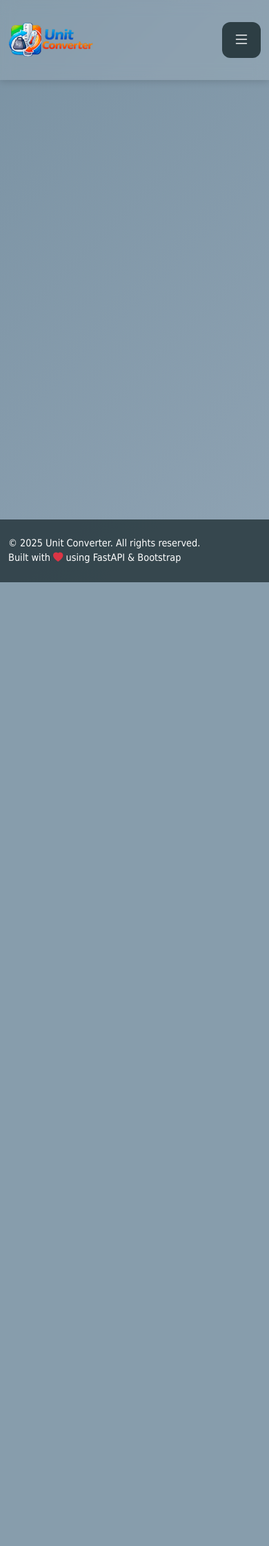
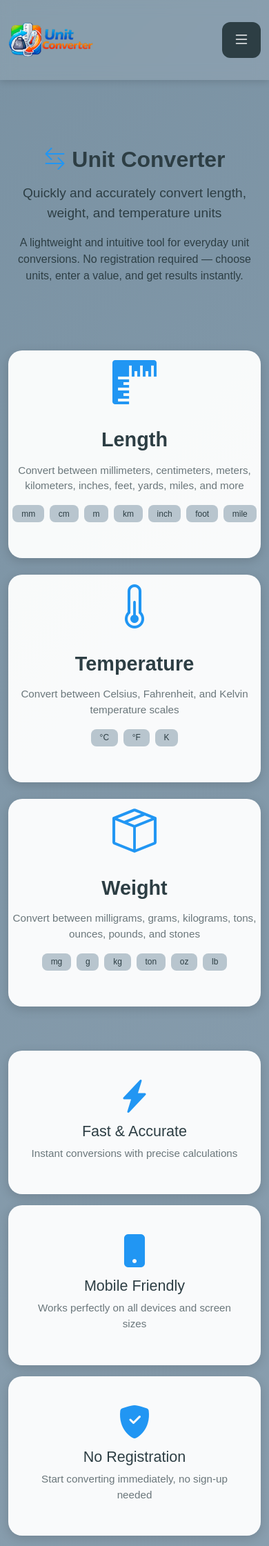
Before and after one commit to kif1r4ek/UnitConverter, a FastAPI app: page / in a window 390 px wide. Shown: the top 2241 px of the page at 69% size. Before the commit the page ends 844 px from the top, so only its background shows below. Run offline with FastAPI, Linux system fonts and the light colour scheme.

Commit message:
Redesign homepage and update navigation structure
Replaced the index page with a new homepage featuring hero, converter cards, features, and usage instructions. Added a dedicated home.css for homepage styling. Updated base.html footer and script blocks, improved mobile menu JS, and fixed a font typo in styles.css. Changed the root route to render index.html instead of base.html. Removed placeholder content from length, weight, and temperature templates.

```diff
--- a/app/controllers/pages/controller_pages.py
+++ b/app/controllers/pages/controller_pages.py
@@ -8,6 +8,6 @@ router = APIRouter(
 @router.get("/")
 async def get_index(request: Request):
     return templates.TemplateResponse(
-        "base.html",
+        "index.html",
         {"request": request, "title": "Главная страница"}
     )
--- /dev/null
+++ b/app/views/static/css/home.css
@@ -0,0 +1,210 @@
+.hero-section {
+	padding: 3rem 0;
+	margin-bottom: 2rem;
+}
+
+.hero-content {
+	max-width: 800px;
+	margin: 0 auto;
+}
+
+.hero-title {
+	font-size: 3rem;
+	font-weight: 700;
+	color: var(--text-dark);
+	margin-bottom: 1rem;
+}
+
+.hero-title i {
+	color: var(--accent-blue);
+}
+
+.hero-subtitle {
+	font-size: 1.5rem;
+	color: var(--text-dark);
+	margin-bottom: 1rem;
+	font-weight: 500;
+}
+
+/* Converter Cards */
+.converter-cards {
+	margin-bottom: 3rem;
+}
+
+.converter-card {
+	background: rgba(255, 255, 255, 0.95);
+	border: none;
+	border-radius: var(--radius-lg);
+	box-shadow: 0 4px 15px var(--shadow);
+	transition: all 0.3s ease;
+	text-decoration: none;
+	color: inherit;
+	display: block;
+	width: 100%;
+}
+
+.converter-card:hover {
+	transform: translateY(-10px);
+	box-shadow: 0 8px 30px rgba(0, 0, 0, 0.2);
+}
+
+.card-icon {
+	font-size: 4rem;
+	color: var(--accent-blue);
+	margin-bottom: 1rem;
+	transition: all 0.3s ease;
+}
+
+.converter-card:hover .card-icon {
+	transform: scale(1.1);
+	color: var(--accent-orange);
+}
+
+.card-title {
+	font-size: 1.8rem;
+	font-weight: 600;
+	margin-bottom: 1rem;
+	color: var(--text-dark);
+}
+
+.card-description {
+	color: rgba(45, 62, 68, 0.7);
+	margin-bottom: 1rem;
+	font-size: 0.95rem;
+	line-height: 1.5;
+}
+
+.card-examples {
+	display: flex;
+	flex-wrap: wrap;
+	gap: 0.5rem;
+	justify-content: center;
+	margin-bottom: 1rem;
+}
+
+.card-examples .badge {
+	background: var(--input-bg);
+	color: var(--text-dark);
+	font-weight: 500;
+	padding: 0.4rem 0.8rem;
+	border-radius: var(--radius-sm);
+}
+
+.card-arrow {
+	font-size: 1.5rem;
+	color: var(--accent-blue);
+	opacity: 0;
+	transition: all 0.3s ease;
+}
+
+.converter-card:hover .card-arrow {
+	opacity: 1;
+	transform: translateX(5px);
+}
+
+/* Features Section */
+.feature-section {
+	padding: 3rem 0;
+	margin-bottom: 2rem;
+}
+
+.feature-item {
+	padding: 2rem;
+	margin-bottom: 1rem;
+	background: rgba(255, 255, 255, 0.95);
+	border: none;
+	border-radius: var(--radius-lg);
+	box-shadow: 0 4px 15px var(--shadow);
+	transition: all 0.3s ease;
+	text-decoration: none;
+	color: inherit;
+	display: block;
+	width: 100%;
+}
+
+.feature-item:hover {
+	transform: translateY(-10px);
+	box-shadow: 0 8px 30px rgba(0, 0, 0, 0.2);
+}
+
+.feature-icon {
+	font-size: 3rem;
+	color: var(--accent-blue);
+	margin-bottom: 1rem;
+	transition: all 0.3s ease;
+}
+
+.feature-item:hover .feature-icon {
+	transform: scale(1.1);
+	color: var(--accent-orange);
+}
+
+.feature-icon h4 {
+	font-weight: 600;
+	margin-bottom: 0.5rem;
+	color: var(--text-dark);
+}
+
+.feature-item p {
+	color: rgba(45, 62, 68, 0.7);
+    font-size: 0.95rem;
+}
+
+/* How to Use Section */
+.how-to-use {
+	background: rgba(255, 255, 255, 0.95);
+	padding: 3rem 2rem;
+	border-radius: var(--radius-lg);
+	margin-bottom: 2rem;
+	box-shadow: 0 4px 15px var(--shadow);
+}
+
+.how-to-use h2 {
+	font-weight: 700;
+	color: var(--text-dark);
+}
+
+.how-to-use span {
+	color: var(--accent-orange);
+}
+
+.step-number {
+	width: 60px;
+	height: 60px;
+	background: var(--accent-blue);
+	color: white;
+	border-radius: 50%;
+	display: flex;
+	align-items: center;
+	justify-content: center;
+	font-size: 1.5rem;
+	font-weight: 700;
+	margin: 0 auto 1rem;
+	box-shadow: 0 4px 10px rgba(33, 150, 243, 0.3);
+}
+
+.how-to-use h5 {
+	font-weight: 600;
+	margin-bottom: 0.5rem;
+	color: var(--text-dark);
+}
+
+.how-to-use p {
+	color: rgba(45, 62, 68, 0.7);
+	font-size: 0.95rem;
+}
+
+/* Responsive design */
+@media (max-width: 768px) {
+	.hero-title {
+		font-size: 2rem;
+	}
+
+	.hero-subtitle {
+		font-size: 1.2rem;
+	}
+
+	.converter-cards {
+		margin-bottom: 1rem;
+	}
+}
--- a/app/views/static/css/styles.css
+++ b/app/views/static/css/styles.css
@@ -35,7 +35,7 @@
 }
 
 body {
-	font-family: 'Aril', Tahoma, Geneva, Verdana, sans-serif;
+	font-family: 'Arial', Tahoma, Geneva, Verdana, sans-serif;
 	background: linear-gradient(135deg, var(--bg-primary) 0%, var(--bg-secondary) 100%);
 	color: var(--text-dark);
 	min-height: 100vh;
@@ -298,6 +298,7 @@ body {
 		flex-direction: column;
 		margin-top: 1rem;
 		width: 200px;
+		z-index: 1000;
 	}
 
 	.nav-tabs.show {
--- a/app/views/static/js/app.js
+++ b/app/views/static/js/app.js
@@ -1,17 +1,12 @@
 document.addEventListener('DOMContentLoaded', function() {
-    console.log('App.js loaded!'); // Проверка загрузки
 
     const mobileMenuToggle = document.getElementById('mobileMenuToggle');
     const navTabs = document.querySelector('.nav-tabs');
 
-    console.log('Mobile toggle found:', mobileMenuToggle); // Debug
-    console.log('Nav tabs found:', navTabs); // Debug
-
     if (mobileMenuToggle && navTabs) {
         mobileMenuToggle.addEventListener('click', function(e) {
-            e.stopPropagation(); // Предотвращаем всплытие события
+            e.stopPropagation();
             navTabs.classList.toggle('show');
-            console.log('Menu toggled!', navTabs.classList.contains('show')); // Debug
         });
 
         document.addEventListener('click', function(event) {
@@ -19,8 +14,6 @@ document.addEventListener('DOMContentLoaded', function() {
                 navTabs.classList.remove('show');
             }
         });
-    } else {
-        console.error('Mobile menu elements not found!');
     }
 });
 
@@ -31,7 +24,7 @@ class UnitConverter {
     }
 
     initEventListeners() {
-        // Будем добавлять обработчики событий для форм
+        // Добавить обработчики событий для форм
         const convertBtn = document.getElementById('convertBtn');
         const swapBtn = document.getElementById('swapBtn');
 
--- a/app/views/templates/base.html
+++ b/app/views/templates/base.html
@@ -15,7 +15,7 @@
 </head>
 <body>
 
-	<!-- Header with logo and navigation -->
+	<!-- Header -->
 	<header class="header">
 		<div class="container-fluid">
 			<div class="row align-items-center">
@@ -50,7 +50,7 @@
 							</li>
 						</ul>
 
-						<!-- Mobile menu toggle -->
+						<!-- Mobile menu -->
 						<button class="mobile-menu-toggle" id="mobileMenuToggle">
 							<i class="bi bi-list"></i>
 						</button>
@@ -74,10 +74,10 @@
 		<div class="container">
 			<div class="row">
 				<div class="col-md-6">
-					 <p>&copy; 2025 Unit Converter. All rights reserved.</p>
+					 <p>repository - https://github.com/kif1r4ek/UnitConverter</p>
 				</div>
 				<div class="col-md-6 text-md-end">
-					<p>Built with <i class="bi bi-heart-fill text-danger"></i> using FastAPI & Bootstrap</p>
+					<p>somthing py py py</p>
 				</div>
 			</div>
 		</div>
@@ -87,6 +87,6 @@
 	        integrity="sha384-FKyoEForCGlyvwx9Hj09JcYn3nv7wiPVlz7YYwJrWVcXK/BmnVDxM+D2scQbITxI"
 	        src="https://cdn.jsdelivr.net/npm/bootstrap@5.3.8/dist/js/bootstrap.bundle.min.js"></script>
 	<script src="{{ url_for('static', path='/js/app.js') }}"></script>
-
+	{% block extra_js %}{% endblock %}
 </body>
 </html>
--- a/app/views/templates/index.html
+++ b/app/views/templates/index.html
@@ -1,10 +1,164 @@
-<!DOCTYPE html>
-<html lang="en">
-<head>
-	<meta charset="UTF-8">
-	<title>Title</title>
-</head>
-<body>
+{% extends "base.html" %}
 
-</body>
-</html>
+{% block title %} Unit Converter - Convert Length, Weight & Temperature {% endblock %}
+
+{% block extra_css %}
+<link rel="stylesheet" href="{{ url_for('static', path='css/home.css') }}">
+{% endblock %}
+
+{% block content %}
+
+<!-- Hero -->
+<div class="hero-section text-center">
+	<div class="hero-content">
+		<h1 class="hero-title">
+			<i class="bi bi-arrow-left-right"></i>
+            Unit Converter
+		</h1>
+		<p class="hero-subtitle">
+			Quickly and accurately convert length, weight, and temperature units
+		</p>
+		<p class="hero-description">
+			A lightweight and intuitive tool for everyday unit conversions.
+            No registration required — choose units, enter a value, and get results instantly.
+		</p>
+	</div>
+</div>
+
+<!-- Converter Cards -->
+<div class="converter-cards">
+	<div class="row g-4">
+
+		<!-- Length -->
+		<div class="col-md-4">
+			<a href="/length" class="card converter-card">
+				<div class="crad-item text-center">
+					<div class="card-icon">
+                        <i class="bi bi-rulers"></i>
+                    </div>
+					<h3 class="card-title">Length</h3>
+					<p class="card-description">Convert between millimeters, centimeters, meters, kilometers, inches,
+						feet, yards, miles, and more
+					</p>
+					<div class="card-examples">
+						<span class="badge">mm</span>
+                        <span class="badge">cm</span>
+                        <span class="badge">m</span>
+                        <span class="badge">km</span>
+                        <span class="badge">inch</span>
+                        <span class="badge">foot</span>
+                        <span class="badge">mile</span>
+					</div>
+					<div class="card-arrow">
+                        <i class="bi bi-arrow-right"></i>
+                    </div>
+				</div>
+			</a>
+		</div>
+
+		<!-- Temperature  -->
+		<div class="col-md-4">
+            <a href="/temperature" class="card converter-card">
+                <div class="card-item text-center">
+                    <div class="card-icon">
+                        <i class="bi bi-thermometer-half"></i>
+                    </div>
+                    <h3 class="card-title">Temperature</h3>
+                    <p class="card-description">
+                        Convert between Celsius, Fahrenheit, and Kelvin temperature scales
+                    </p>
+                    <div class="card-examples">
+                        <span class="badge">°C</span>
+                        <span class="badge">°F</span>
+                        <span class="badge">K</span>
+                    </div>
+                    <div class="card-arrow">
+                        <i class="bi bi-arrow-right"></i>
+                    </div>
+                </div>
+            </a>
+        </div>
+
+		<!-- Weight   -->
+		<div class="col-md-4">
+            <a href="/weight" class="card converter-card">
+                <div class="card-item text-center">
+                    <div class="card-icon">
+                        <i class="bi bi-box-seam"></i>
+                    </div>
+                    <h3 class="card-title">Weight</h3>
+                    <p class="card-description">
+                        Convert between milligrams, grams, kilograms, tons, ounces, pounds, and stones
+                    </p>
+                    <div class="card-examples">
+                        <span class="badge">mg</span>
+                        <span class="badge">g</span>
+                        <span class="badge">kg</span>
+                        <span class="badge">ton</span>
+                        <span class="badge">oz</span>
+                        <span class="badge">lb</span>
+                    </div>
+                    <div class="card-arrow">
+                        <i class="bi bi-arrow-right"></i>
+                    </div>
+                </div>
+            </a>
+        </div>
+	</div>
+</div>
+
+<!-- Features Section -->
+<div class="feature-section">
+	<div class="row text-center">
+		<div class="col-md-4">
+			<div class="feature-item">
+				<i class="bi bi-lightning-charge-fill feature-icon"></i>
+                <h4>Fast & Accurate</h4>
+                <p>Instant conversions with precise calculations</p>
+			</div>
+		</div>
+		<div class="col-md-4">
+            <div class="feature-item">
+                <i class="bi bi-phone-fill feature-icon"></i>
+                <h4>Mobile Friendly</h4>
+                <p>Works perfectly on all devices and screen sizes</p>
+            </div>
+        </div>
+        <div class="col-md-4">
+            <div class="feature-item">
+                <i class="bi bi-shield-fill-check feature-icon"></i>
+                <h4>No Registration</h4>
+                <p>Start converting immediately, no sign-up needed</p>
+            </div>
+        </div>
+    </div>
+</div>
+
+<!-- How to Use Section -->
+<div class="how-to-use">
+	<h2 class="text-centre mb-4"><span>How</span> to use</h2>
+	<div class="row">
+		<div class="col-md-3 text-center">
+            <div class="step-number">1</div>
+            <h5>Choose Converter</h5>
+            <p>Select the type of unit you want to convert</p>
+        </div>
+        <div class="col-md-3 text-center">
+            <div class="step-number">2</div>
+            <h5>Select Units</h5>
+            <p>Choose the units to convert from and to</p>
+        </div>
+        <div class="col-md-3 text-center">
+            <div class="step-number">3</div>
+            <h5>Enter Value</h5>
+            <p>Type in the value you want to convert</p>
+        </div>
+        <div class="col-md-3 text-center">
+            <div class="step-number">4</div>
+            <h5>Get Result</h5>
+            <p>See the converted value instantly</p>
+        </div>
+	</div>
+</div>
+
+{% endblock %}
```
Also changed, not shown: app/views/templates/length.html (deleted, +0 -10 lines), app/views/templates/temperature.html (deleted, +0 -10 lines), app/views/templates/weight.html (deleted, +0 -10 lines).
